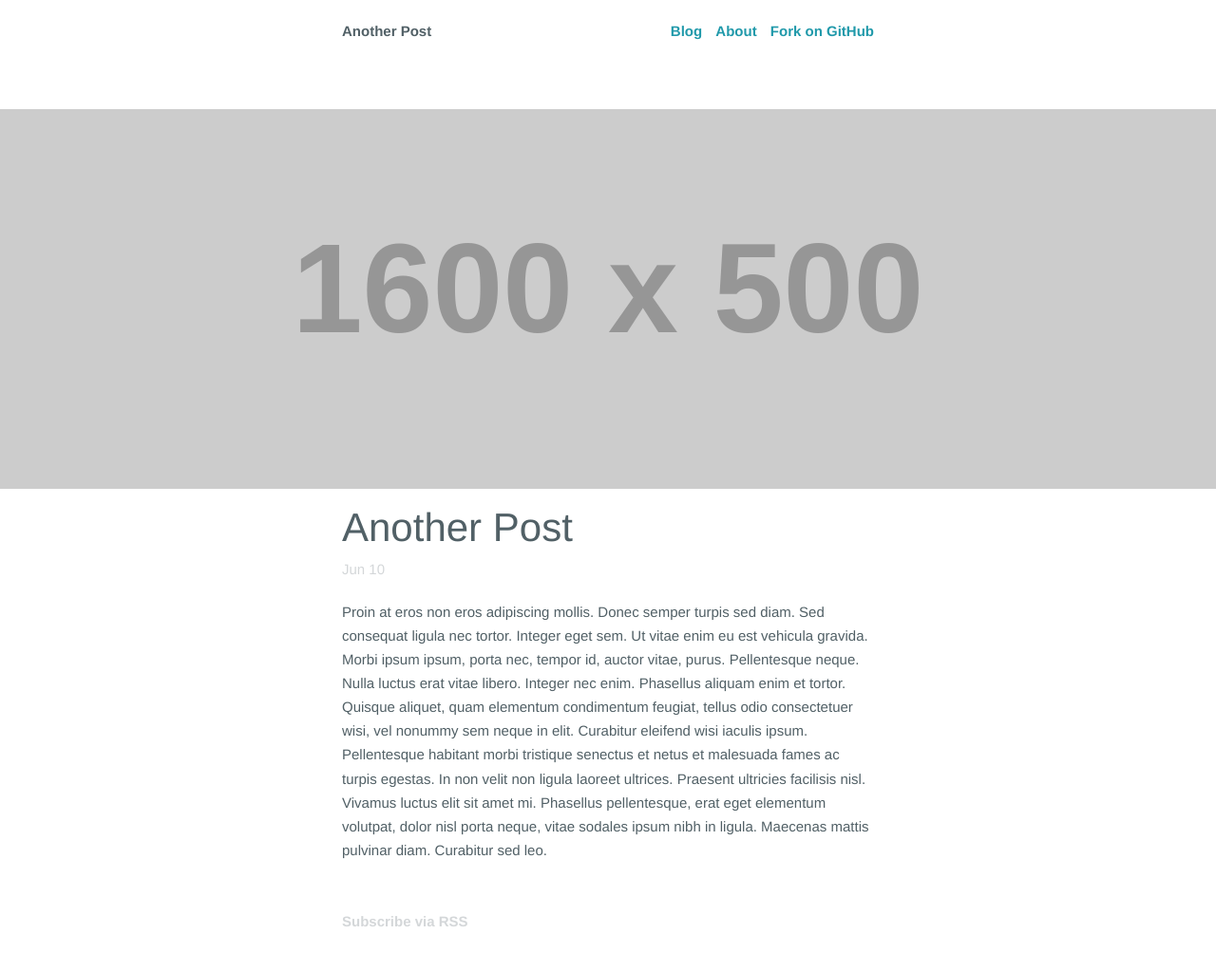
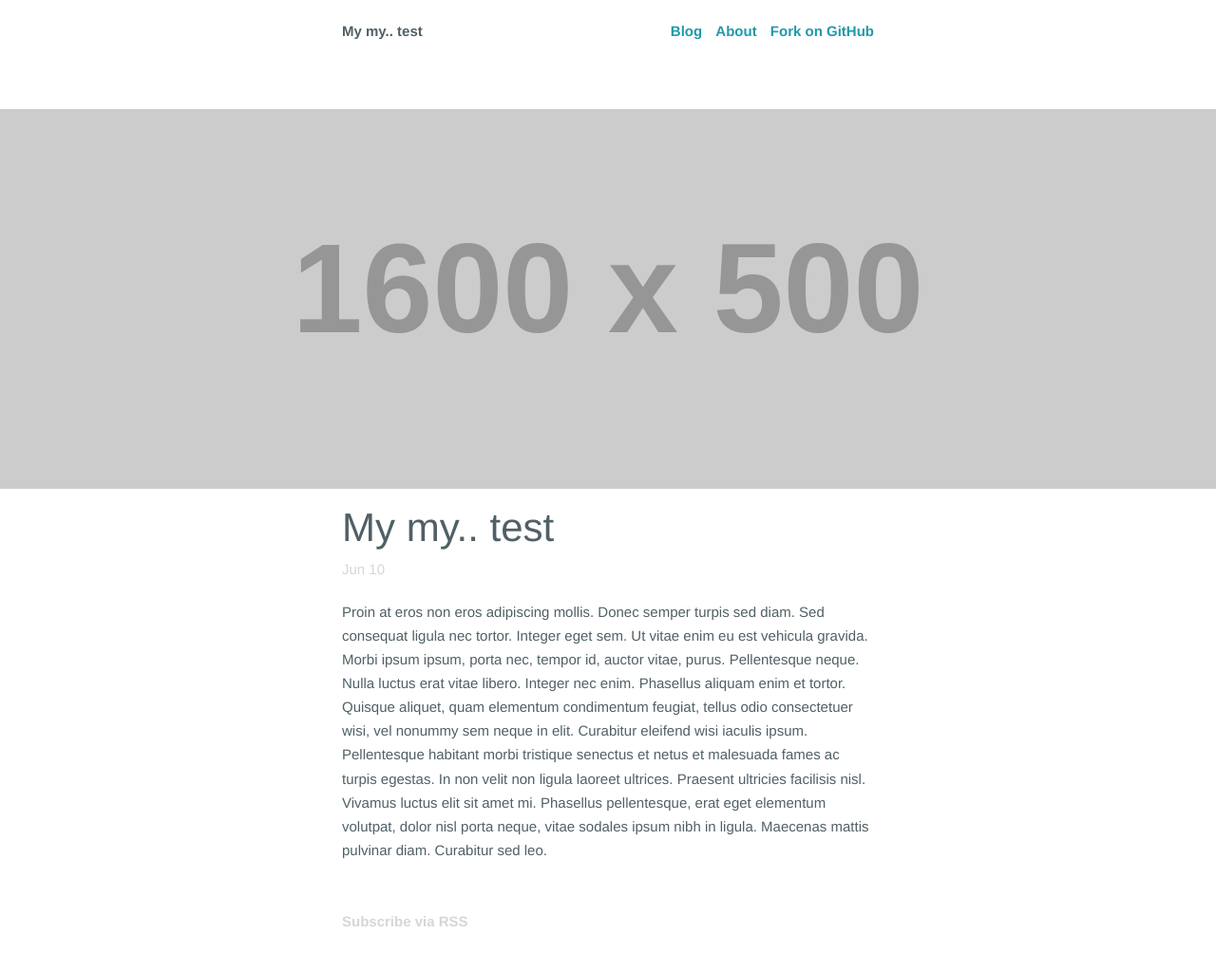
Before and after one commit to mkdizajn/starter, a Jekyll site: the page built from _posts/2013-06-10-another-post.md, in a window 1280 px wide. Shown: the whole page at 95% size. Built offline with Jekyll 4.4.1, drawn with Linux system fonts in a browser that asks for light colours; Markdown is read by kramdown in place of the engine named in the settings.

Commit message:
Updated 2013-06-10-another-post.md

```diff
--- a/_posts/2013-06-10-another-post.md
+++ b/_posts/2013-06-10-another-post.md
@@ -1,8 +1,12 @@
 ---
+layout: blog
+category: blog
 published: true
-category: blog
-layout: blog
 splash: "http://placehold.it/1600x500"
+title: My my.. test
+tags:
+  - bananas
+  - pears
 ---
 
 Proin at eros non eros adipiscing mollis. Donec semper turpis sed diam. Sed consequat ligula nec tortor. Integer eget sem. Ut vitae enim eu est vehicula gravida. Morbi ipsum ipsum, porta nec, tempor id, auctor vitae, purus. Pellentesque neque. Nulla luctus erat vitae libero. Integer nec enim. Phasellus aliquam enim et tortor. Quisque aliquet, quam elementum condimentum feugiat, tellus odio consectetuer wisi, vel nonummy sem neque in elit. Curabitur eleifend wisi iaculis ipsum. Pellentesque habitant morbi tristique senectus et netus et malesuada fames ac turpis egestas. In non velit non ligula laoreet ultrices. Praesent ultricies facilisis nisl. Vivamus luctus elit sit amet mi. Phasellus pellentesque, erat eget elementum volutpat, dolor nisl porta neque, vitae sodales ipsum nibh in ligula. Maecenas mattis pulvinar diam. Curabitur sed leo.
```
